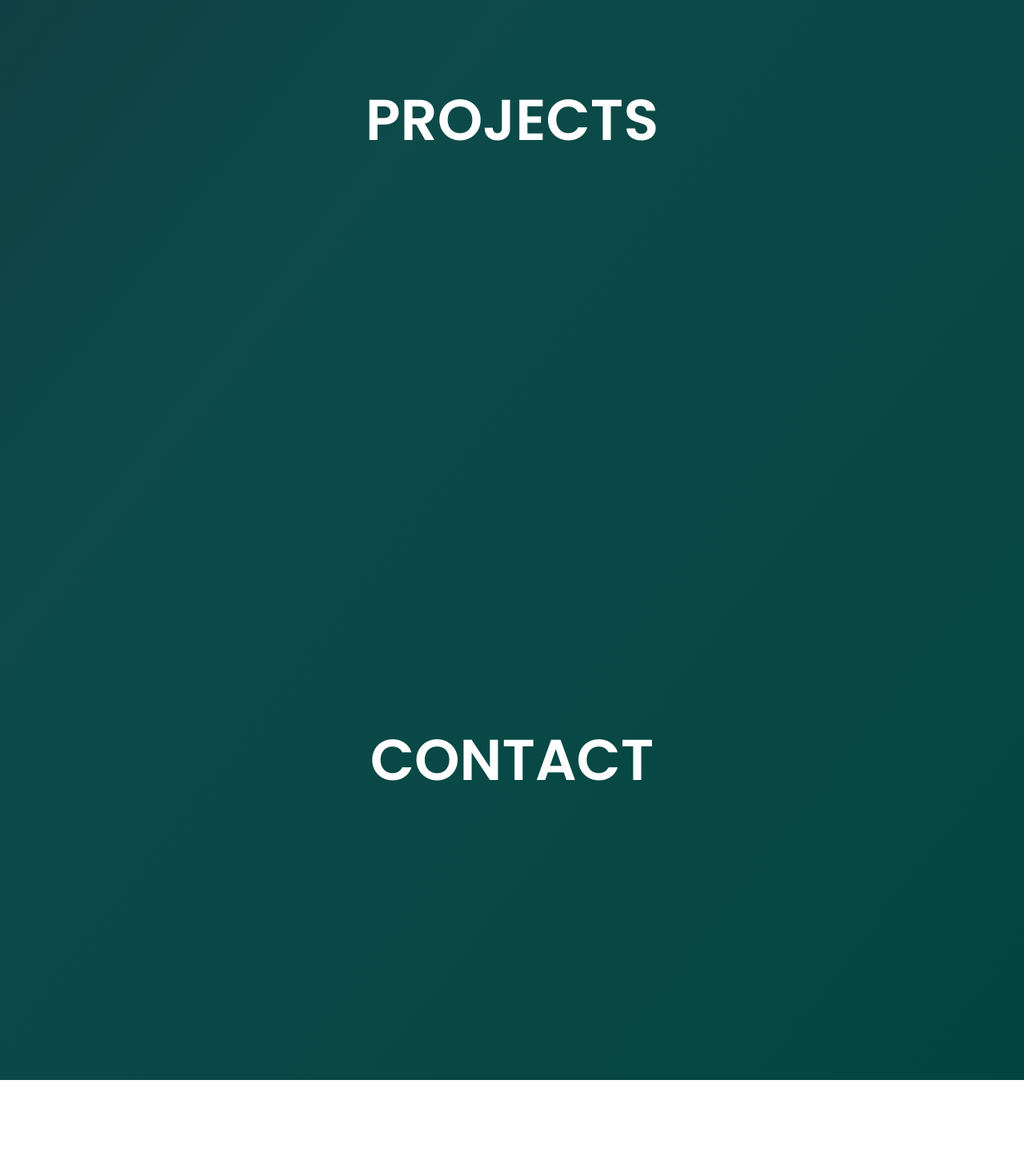
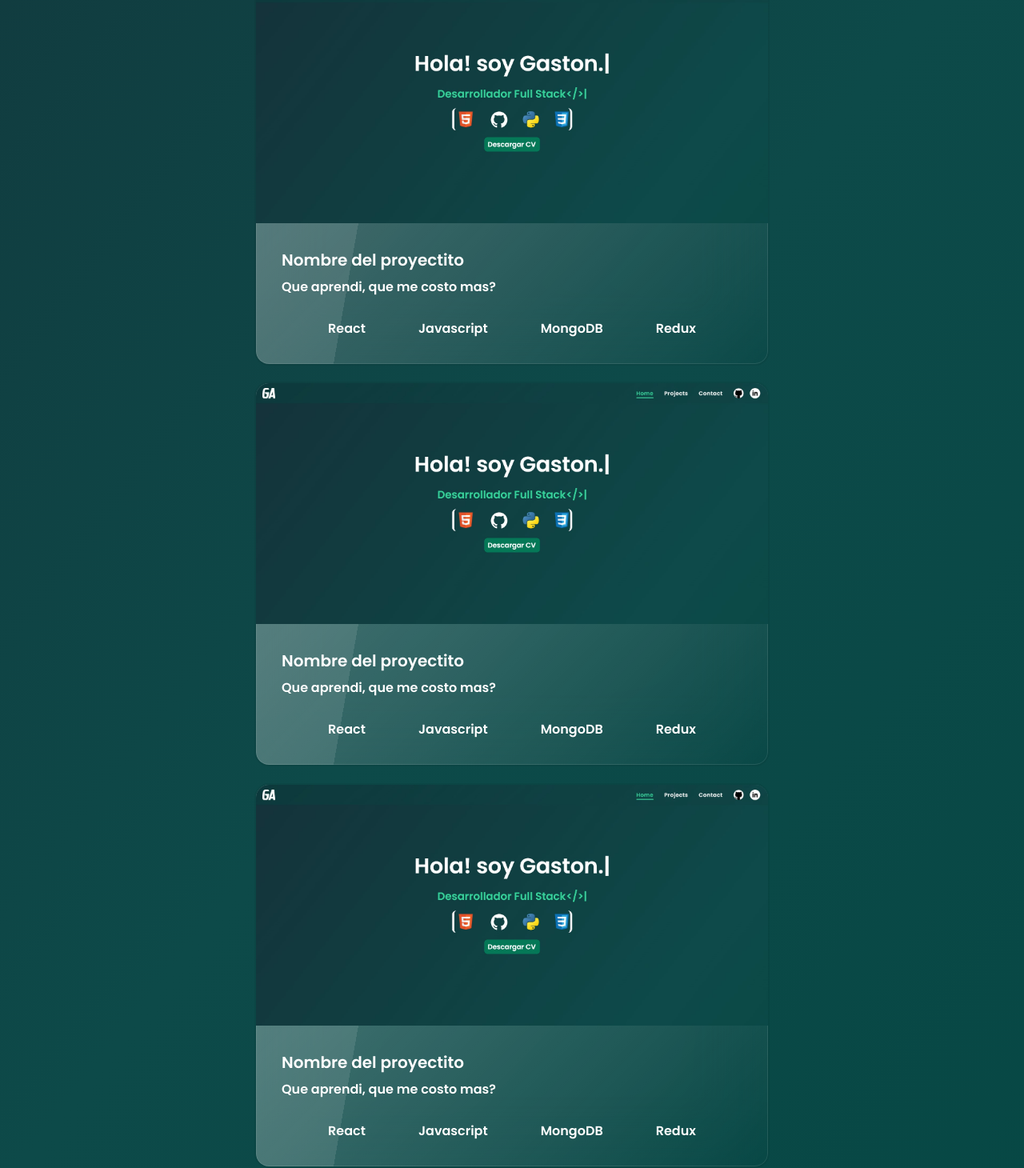
Before and after one commit to gasteac/portfolio2024, a React (Vite) app: page / in a window 1280 px wide. Shown: the part 1130-2590 px from the top of the page at 80% size. Before the commit the page ends 2480 px from the top, so only its background shows below. Built offline with nearby package versions, Linux system fonts and the light colour scheme.

Commit message:
proyects

```diff
--- a/src/components/Contact.jsx
+++ b/src/components/Contact.jsx
@@ -2,8 +2,8 @@
 export const Contact = () => {
   return (
     <>
-      <div className="flex px-2 h-[100vh] justify-center items-center flex-col overflow-hidden animate__animated animate__fadeIn">
-        <h1 className="text-5xl tablet:self-center tablet:text-7xl">CONTACT</h1>
+      <div className="flex px-2 h-[100vh] items-center flex-col overflow-hidden animate__animated animate__fadeIn">
+        <h1 className="text-5xl tablet:text-7xl mt-[100px]">Contactame</h1>
       </div>
     </>
   );
--- a/src/components/Navbar.jsx
+++ b/src/components/Navbar.jsx
@@ -23,7 +23,7 @@
   return (
     <>
       <nav className="p-6 w-screen sticky top-0 z-50 tablet:bg-[rgb(20,50,57,0.05)] bg-[linear-gradient(320deg,_rgba(20,50,57,0.1)_0%,_rgba(13,74,73,0.2)_47%,_rgba(2,70,65,0.4)_100%)] tablet:backdrop-blur-[50px]">
-        <div className="flex justify-end items-center text-xl h-8">
+        <div className="flex justify-end items-center text-xl h-[3vh]">
           <input
             onChange={handleCheckboxChange}
             checked={isChecked}
@@ -43,7 +43,7 @@
             className="tablet:hidden z-10"
           ></label>
           <div
-            className="navGlass:backdrop-blur-[50px] navGlass:shadow-2xl links-container transition-right -right-[100%] flex flex-col items-center space-y-16 h-screen tablet:max-w-[100%] min-w-[115px] max-w-[250px] w-[70vw] fixed top-0 z-10 shadow-2xl tablet:space-y-0
+            className="navGlass:backdrop-blur-[50px] navGlass:shadow-2xl links-container transition-right -right-[100%] flex flex-col items-center space-y-16 navGlass:h-screen tablet:max-w-[100%] min-w-[115px] max-w-[250px] w-[70vw] fixed top-0 z-10 shadow-2xl tablet:space-y-0
           tablet:mt-0 tablet:shadow-none tablet:w-[100%] tablet:flex-row tablet:space-x-10 tablet:static"
           >
             <div className="tablet:mr-auto flex items-center justify-center">
--- a/src/components/Projects.jsx
+++ b/src/components/Projects.jsx
@@ -1,12 +1,106 @@
 import React from "react";
+import Tilt from "react-parallax-tilt";
 export const Projects = () => {
   return (
     <>
-      <div className="flex px-2 h-[100vh] justify-center items-center flex-col overflow-hidden animate__animated animate__fadeIn">
-        <h1 className="text-5xl tablet:text-7xl ">
-          PROJECTS
-        </h1>
-
+      <div className="flex h-auto min-h-screen w-full items-center flex-col">
+        <h1 className="text-5xl pb-4 tablet:text-7xl mt-[100px]">Proyectos</h1>
+        <div className="p-12">
+          <div className="flex justify-evenly w-full h-full flex-wrap gap-6">
+            <Tilt>
+              <a href="">
+                <div className="card max-w-[40rem] w-auto glass m-auto">
+                  <figure>
+                    <img
+                      src="./images/proyect1.jpg"
+                      alt="car!"
+                      className="hover:scale-125 transition-all duration-300"
+                    />
+                  </figure>
+                  <div className="card-body">
+                    <h2 className="card-title">Nombre del proyectito</h2>
+                    <p>Que aprendi, que me costo mas?</p>
+                    <div className="card-actions justify-evenly mt-5">
+                      <span>React</span>
+                      <span>Javascript</span>
+                      <span>MongoDB</span>
+                      <span>Redux</span>
+                    </div>
+                  </div>
+                </div>
+              </a>
+            </Tilt>
+            <Tilt>
+              <a href="">
+                <div className="card max-w-[40rem] w-auto glass m-auto">
+                  <figure>
+                    <img
+                      src="./images/proyect1.jpg"
+                      alt="car!"
+                      className="hover:scale-125 transition-all duration-300"
+                    />
+                  </figure>
+                  <div className="card-body">
+                    <h2 className="card-title">Nombre del proyectito</h2>
+                    <p>Que aprendi, que me costo mas?</p>
+                    <div className="card-actions justify-evenly mt-5">
+                      <span>React</span>
+                      <span>Javascript</span>
+                      <span>MongoDB</span>
+                      <span>Redux</span>
+                    </div>
+                  </div>
+                </div>
+              </a>
+            </Tilt>
+            <Tilt>
+              <a href="">
+                <div className="card max-w-[40rem] w-auto glass m-auto">
+                  <figure>
+                    <img
+                      src="./images/proyect1.jpg"
+                      alt="car!"
+                      className="hover:scale-125 transition-all duration-300"
+                    />
+                  </figure>
+                  <div className="card-body">
+                    <h2 className="card-title">Nombre del proyectito</h2>
+                    <p>Que aprendi, que me costo mas?</p>
+                    <div className="card-actions justify-evenly mt-5">
+                      <span>React</span>
+                      <span>Javascript</span>
+                      <span>MongoDB</span>
+                      <span>Redux</span>
+                    </div>
+                  </div>
+                </div>
+              </a>
+            </Tilt>
+            <Tilt>
+              <a href="">
+                <div className="card max-w-[40rem] w-auto glass m-auto">
+                  <figure>
+                    <img
+                      src="./images/proyect1.jpg"
+                      alt="car!"
+                      className="hover:scale-125 transition-all duration-300"
+                    />
+                  </figure>
+                  <div className="card-body">
+                    <h2 className="card-title">Nombre del proyectito</h2>
+                    <p>Que aprendi, que me costo mas?</p>
+                    <div className="card-actions justify-evenly mt-5">
+                      <span>React</span>
+                      <span>Javascript</span>
+                      <span>MongoDB</span>
+                      <span>Redux</span>
+                    </div>
+                  </div>
+                </div>
+              </a>
+            </Tilt>
+          </div>
+        </div>
       </div>
     </>
   );
```
Also changed, not shown: public/images/proyect1.jpg (added).
